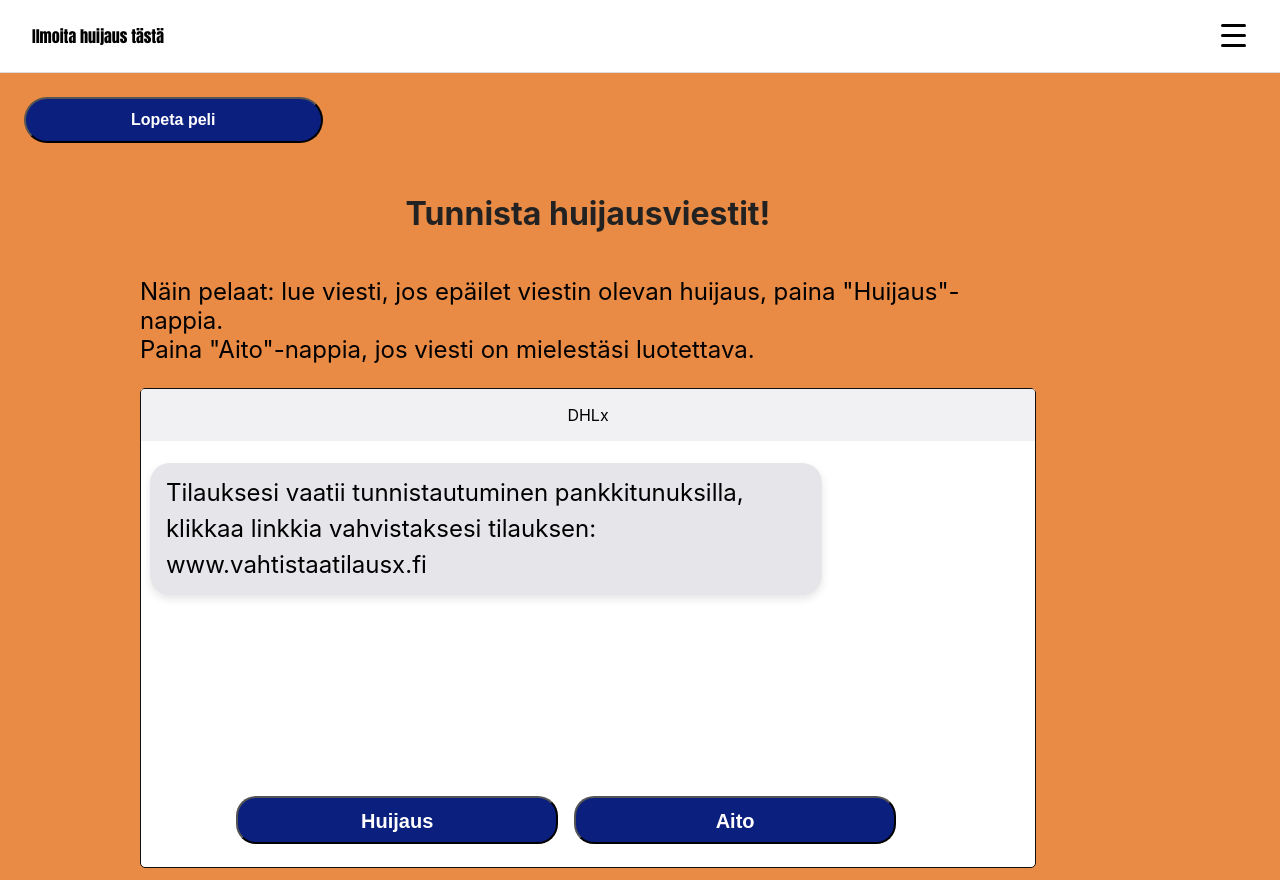
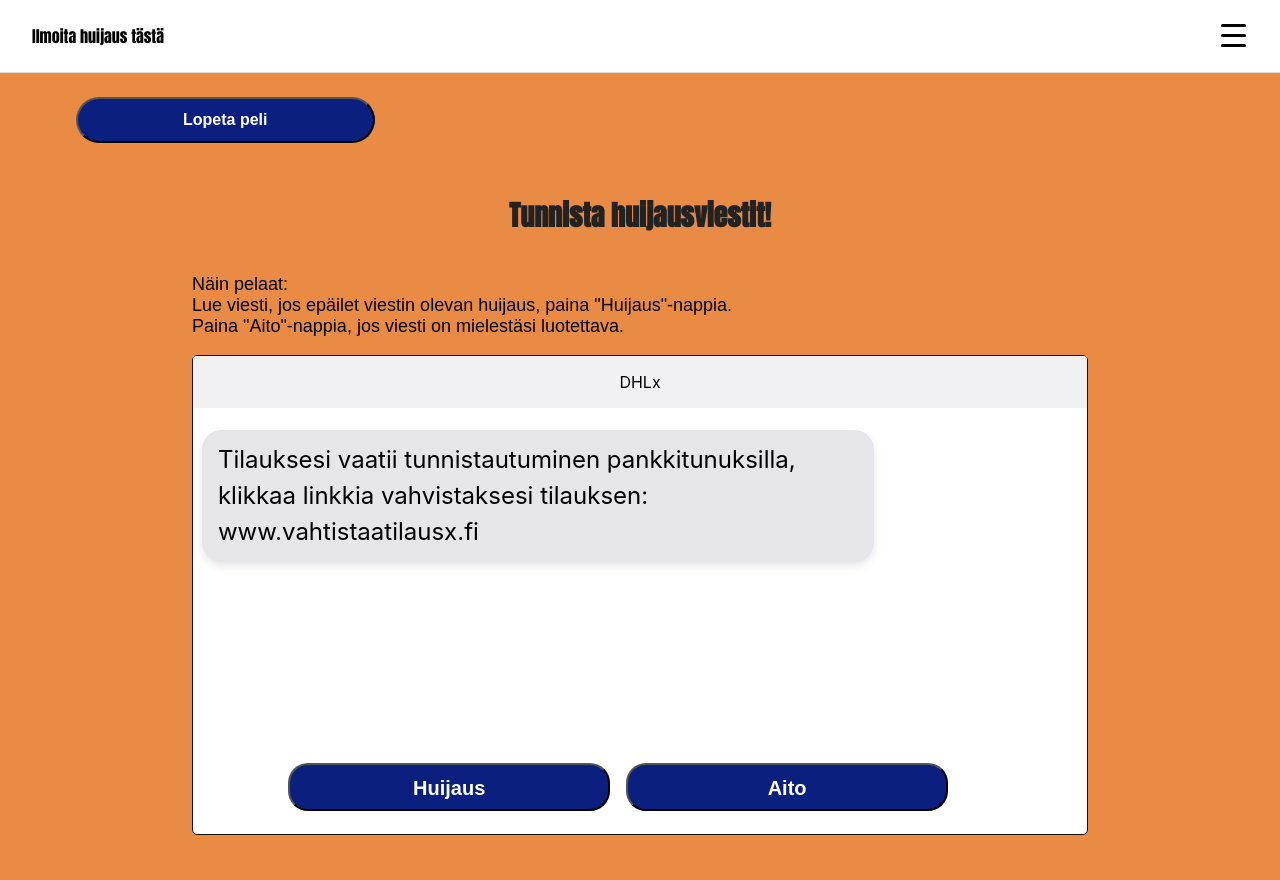
Before and after one commit to levonmaister/scamvjp2, a React (Vite) app: page /peli in a window 1280 px wide. After the commit the page ends 847 px from the top, so only its background shows below. Built offline with nearby package versions, Linux system fonts and the light colour scheme.

Commit message:
spel centrerat + navbar z index

```diff
--- a/src/components/Peli.jsx
+++ b/src/components/Peli.jsx
@@ -63,10 +63,11 @@
                         navigate('/');
                         }}
                     >Lopeta peli</button>
-
-      <h1>Tunnista huijausviestit!</h1>
+        <div className="Rubrik">
+          <h1>Tunnista huijausviestit!</h1>
+        </div>
       <div className="infoText">
-        <p>Näin pelaat: lue viesti, jos epäilet viestin olevan huijaus, paina "Huijaus"-nappia. <br />Paina "Aito"-nappia, jos viesti on mielestäsi luotettava.</p>
+        <p>Näin pelaat: <br /> Lue viesti, jos epäilet viestin olevan huijaus, paina "Huijaus"-nappia. <br />Paina "Aito"-nappia, jos viesti on mielestäsi luotettava.</p>
       </div>
 
 
--- a/src/styles/Navbar.css
+++ b/src/styles/Navbar.css
@@ -95,7 +95,7 @@
     transform: translateY(-200%);
     transition: transform 0.3s ease, opacity 0.3s ease;
     pointer-events: none;
-    z-index: 10;
+    z-index: 5;
 }
 
 
@@ -112,8 +112,10 @@
 }
 
 .logo a {
+  position: relative;
   display: inline-block;
   transition: transform 0.3s ease, color 0.3s ease;
+  z-index: 30;
 }
 .logo a:hover {
   color: rgb(11, 31, 126);
--- a/src/styles/Peli.css
+++ b/src/styles/Peli.css
@@ -19,10 +19,6 @@
     transform: scale(1.02);
 }
 
-body {
-    justify-content: center;
-    align-items: center;
-}
 
 
 .chat-container {
@@ -33,17 +29,22 @@
     flex-direction: column;
     justify-content: center;
     align-items: center;
+    margin: 0 auto;
 }
 
 .Rubrik {
-    font-size: 24px;
+    font-size: 14px;
     font-weight: bold;
     margin: 0;
+    font-family: "Anton", sans-serif;
+    color: black;
 }
 
 .infoText {
-    font-size: 14px;
+    font-family: "Arial", sans-serif;
+    font-size: 16px;
     width: 90%;
+    font-weight: lighter;
 }
 
 .chat {
@@ -176,11 +177,11 @@
         max-width: 70vw;
     }
     .Rubrik {
-        font-size: 36px;
+        font-size: 14px;
     }
     .infoText {
         max-width: 70vw;
-        font-size: 20px;
+        font-size: 14px;
     }
     .bubble.left {
         max-width: 50vw;
@@ -196,10 +197,10 @@
 @media (min-width: 1024px) {
 
     .Rubrik {
-        font-size: 46px;
+        font-size: 14px;
     }
     .infoText {
-        font-size: 24px;
+        font-size: 18px;
     }
     .bubble.left {
         font-size: 24px;
```
